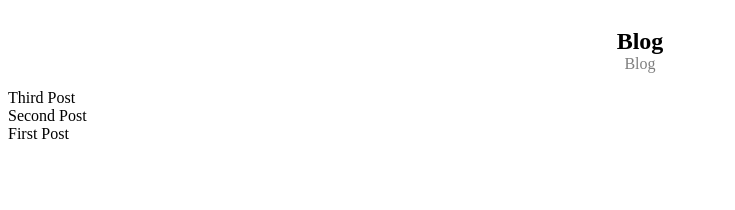
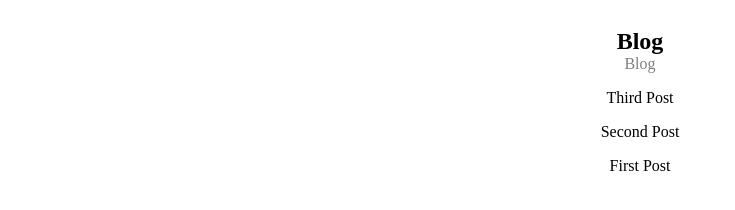
Before and after one commit to andreidobrinski/blog-tutorial-gatsby, a Gatsby site: page / in a window 1280 px wide. Shown: the whole page, without its empty margins (0-735 px from the left). Built offline with nearby package versions, Linux system fonts and the light colour scheme; Gatsby itself is replaced by a stand-in of ours.

Commit message:
add styling to posts list

```diff
--- a/src/pages/index.js
+++ b/src/pages/index.js
@@ -8,14 +8,24 @@ const Layout = ({ data }) => {
   return (
     <div>
       <Header />
+      <div style={{
+        display: 'flex',
+        flexDirection: 'column',
+        alignItems: 'center',
+        fontFamily: 'avenir'
+      }}>
         {edges.map(edge => {
           const { frontmatter } = edge.node;
           return (
-          <div key={frontmatter.path}>
+            <div
+              key={frontmatter.path}
+              style={{ marginBottom: '1rem' }}
+            >
               {frontmatter.title}
             </div>
           );
         })}
+      </div>
     </div>
   );
 }
```
Lines whose indentation alone changed are shown as unchanged.
